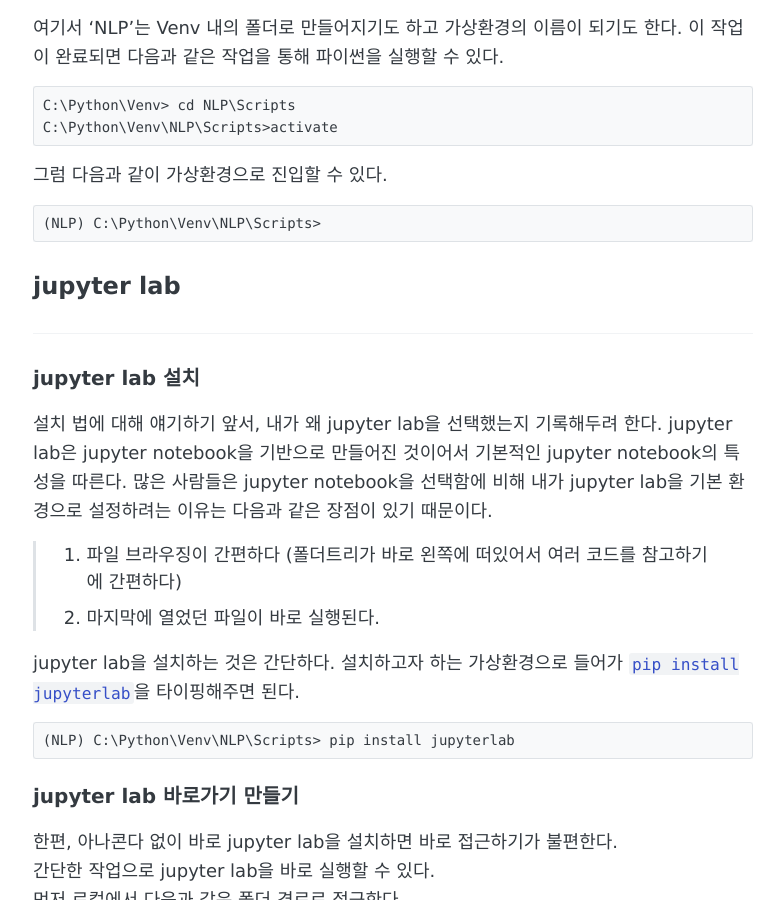
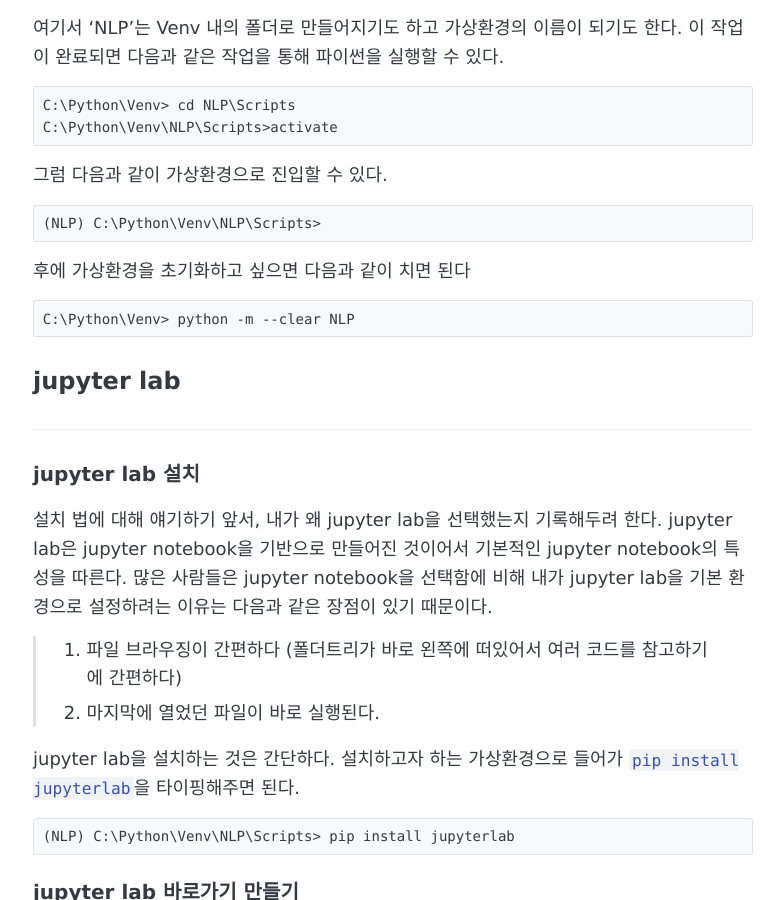
Before and after one commit to stellarway/stellarway.github.io, a Jekyll site: the page built from _posts/2019-08-23-setup.md, in a window 1280 px wide and 900 px high, scrolled down 2438 px. Shown: the whole window, without its empty margins (247-1031 px from the left). Built offline with Jekyll 4.4.1, drawn with Linux system fonts in a browser that asks for light colours; some of the changed lines change nothing that is shown.

Commit message:
_posts/2019-08-23-setup.md updated

````diff
--- a/_posts/2019-08-23-setup.md
+++ b/_posts/2019-08-23-setup.md
@@ -55,7 +55,10 @@
 ```
 (NLP) C:\Python\Venv\NLP\Scripts>
 ```
-
+  후에 가상환경을 초기화하고 싶으면 다음과 같이 치면 된다
+ ```
+C:\Python\Venv> python -m --clear NLP
+```
 
 ## jupyter lab
 ---
@@ -146,6 +149,6 @@
 지금까지 개발환경을 어떻게 설정했는 지 알아보고 기록하였다.
 앞으로 추가적인 정보(테마나 무슨 패키지를 설치했는지 등)을 지속적으로 업데이트할 예정이다.
 <!--stackedit_data:
-eyJoaXN0b3J5IjpbLTk2NDU0ODIyNCwxOTIyNzUzNTAsLTE5OD
-QxODE1MTcsMTQ4NjQwNTUwOV19
+eyJoaXN0b3J5IjpbLTEyMzc0OTMyNzIsMTkyMjc1MzUwLC0xOT
+g0MTgxNTE3LDE0ODY0MDU1MDldfQ==
 -->
````
